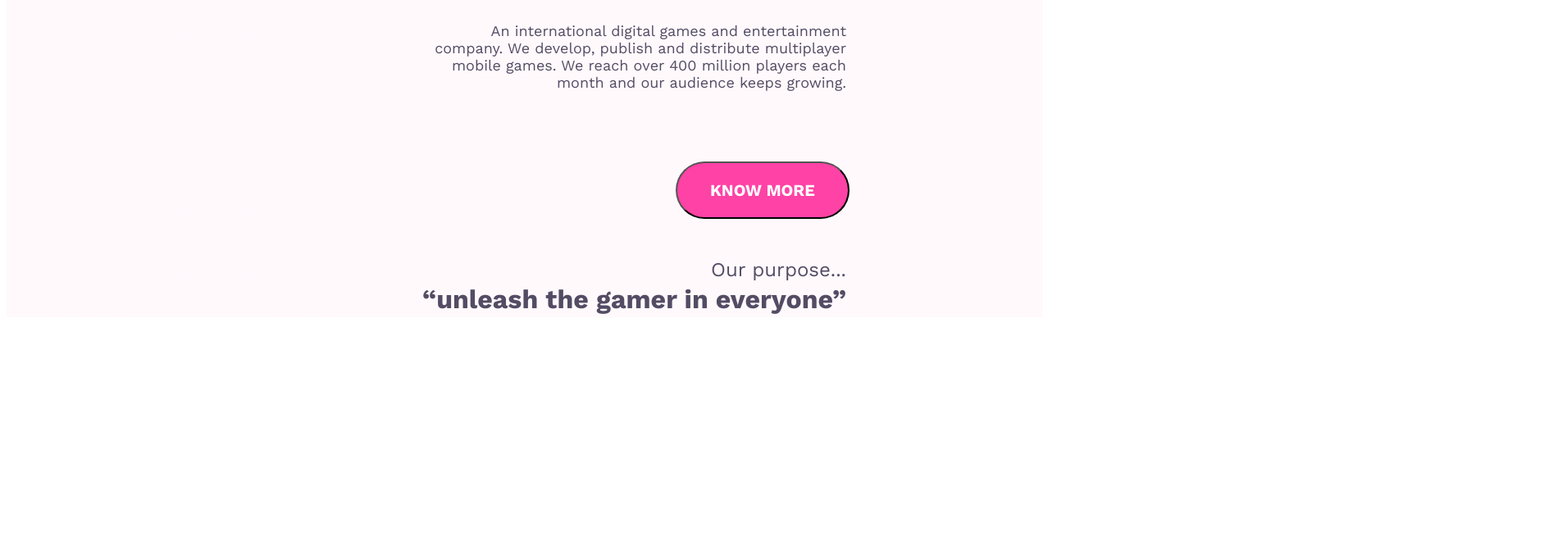
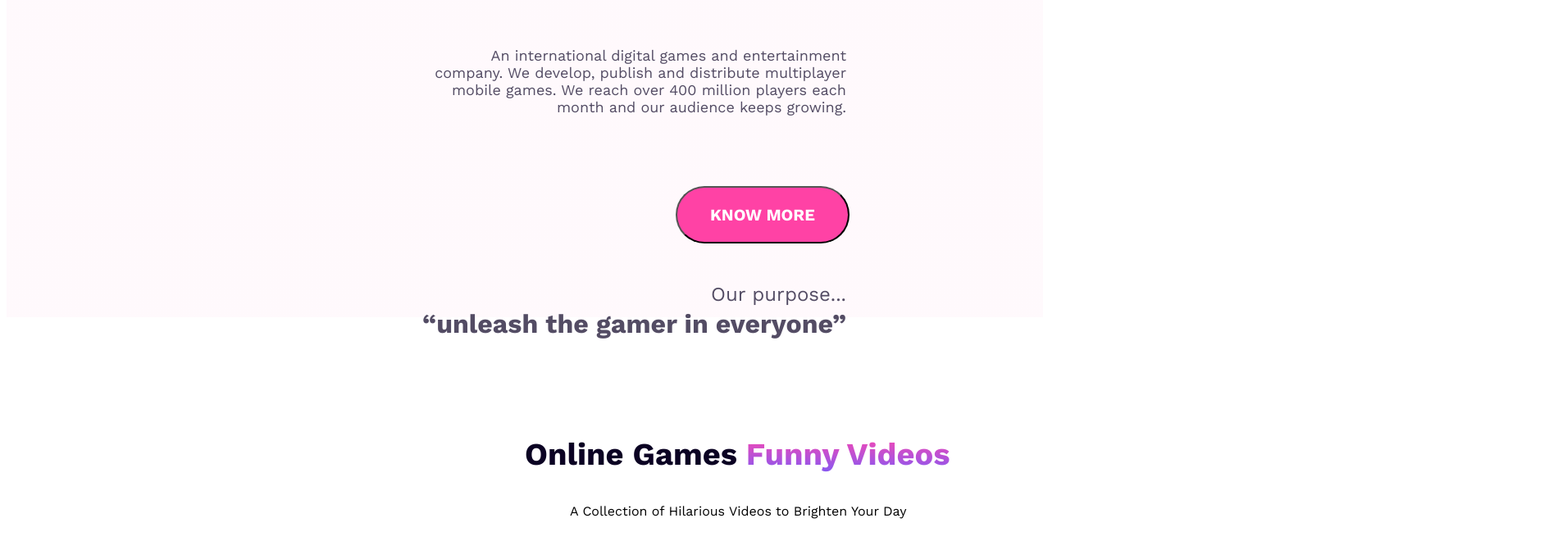
Before and after one commit to khairozzaman91/assignment2, a plain HTML site: page index.html in a window 1280 px wide. Shown: the part 976-1636 px from the top of the page at 82% size, 1900 px wide, since content can reach past the window. Before the commit the page ends 1475 px from the top, so only its background shows below. Drawn offline with nearby package versions, Linux system fonts and the light colour scheme.

Commit message:
add div online collection

```diff
--- a/css/style.css
+++ b/css/style.css
@@ -4,6 +4,7 @@
 *{
     font-family: 'Work Sans', sans-serif;
     max-width: 100%;
+
 
 }
 
@@ -296,7 +297,7 @@ span{
     background-clip: text;
     -webkit-background-clip: text;
     -webkit-text-fill-color: transparent;
-    padding: 95px 240px 0px 247px;
+    padding: 125px 240px 0px 247px;
 }
 
 .deatisdescribe{
@@ -346,3 +347,41 @@ span{
     font-weight: 700;
     line-height: 45px;
 }
+
+/* banner2 section end */
+
+.onlinecollection{
+    padding-top: 120px;
+    padding-left: 632px;
+    padding-right: 633px;
+    width: 627px;
+}
+
+.online{
+    width: 655px;
+    height: 56px;
+    color: #0B0223;
+    font-size: 38px;
+    font-style: normal;
+    font-weight: 700;
+}
+
+
+    .funny{
+    background: linear-gradient(180deg, #F948B2 0%, #8758F1 100%);
+    background-clip: text;
+    -webkit-background-clip: text;
+    -webkit-text-fill-color: transparent;
+    font-family: Work Sans;
+    font-size: 38px;
+    font-style: normal;
+    font-weight: 700;
+
+    }
+
+    .colllection{
+        width: 462;
+        height: 30px;
+       padding-left: 55px;
+
+    }
--- a/index.html
+++ b/index.html
@@ -88,6 +88,11 @@
 
         </section>
 
+       <div class="onlinecollection">
+        <h1 class="online">Online Games <span class="funny">Funny Videos</span></h1>
+        <p class="colllection">A Collection of Hilarious Videos to Brighten Your Day</p>
+       </div>
+
      </main>
 
      <footer>
```
